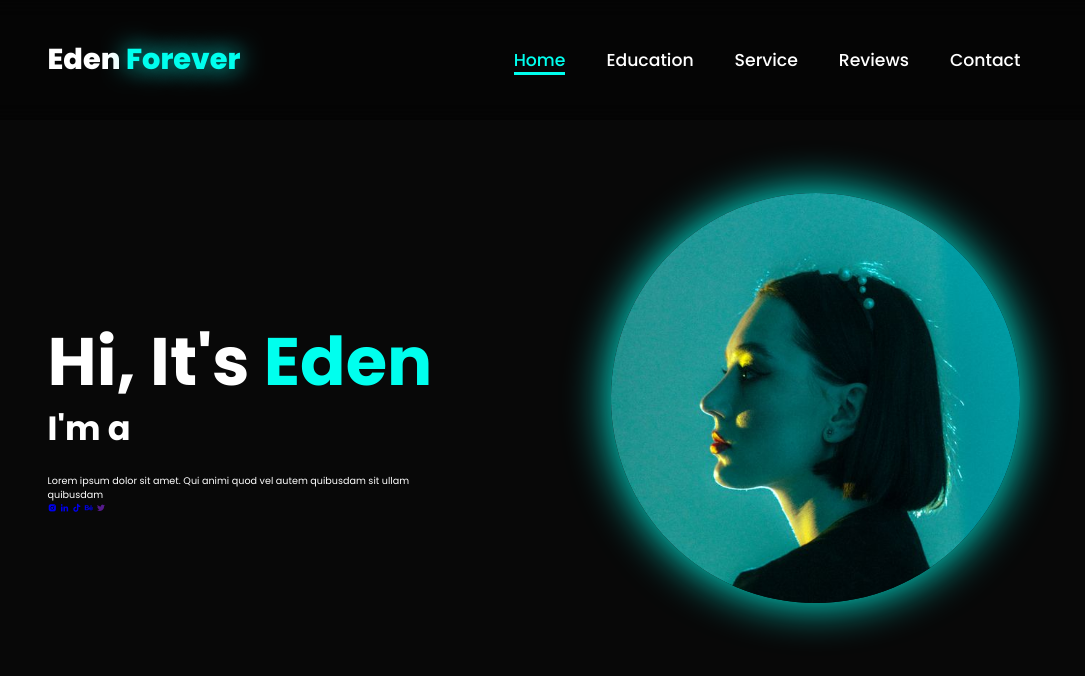
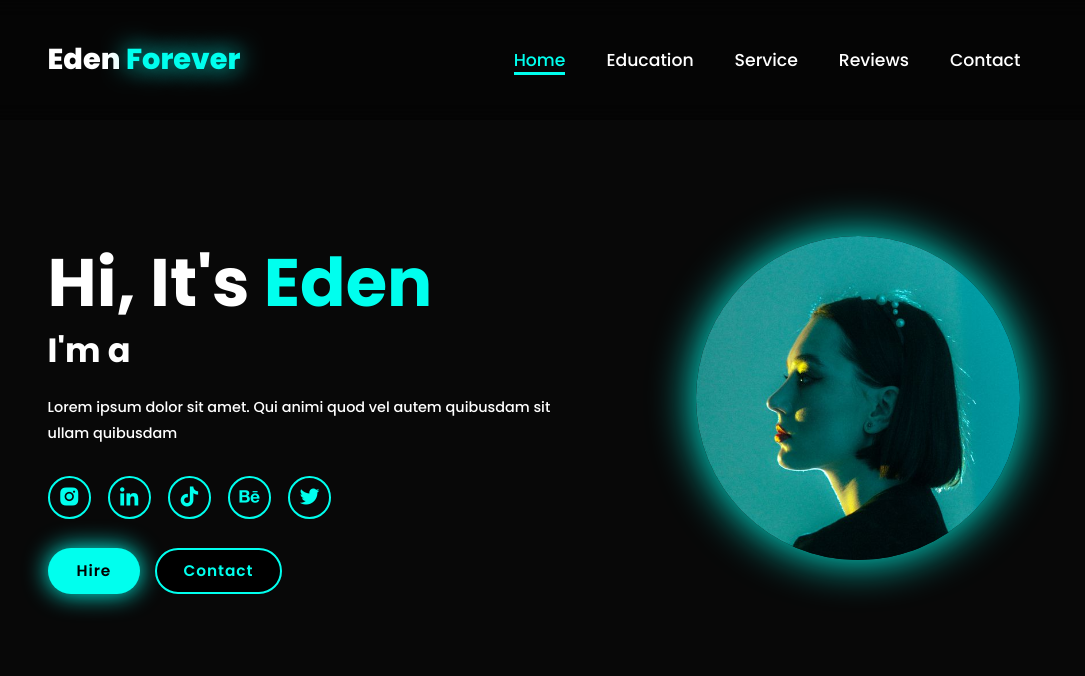
Before and after one commit to littxx/demonst, a plain HTML site: page index.html in a window 1280 px wide. Shown: the whole page, without its empty margins (106-1191 px from the left). Drawn offline with nearby package versions, Linux system fonts and the light colour scheme.

Commit message:
finalized buttons

```diff
--- a/index.html
+++ b/index.html
@@ -43,8 +43,8 @@
         </div>
 
         <div class="btn-group">
-          <a href="#" class="btn"></a>
-          <a href="#contact"></a>
+          <a href="#" class="btn">Hire </a>
+          <a href="#contact" class="btn">Contact</a>
         </div>
       </div>
       <div class="home-img">
--- a/style.css
+++ b/style.css
@@ -67,7 +67,12 @@ body {
   border-bottom: 3px solid transparent;
 }
 
-.navbar a:hover,
+.navbar a:hover {
+  transform: scale(1.1);
+  color: var(--main-color);
+  border-bottom: 3px solid var(--main-color);
+}
+
 .navbar a.active {
   color: var(--main-color);
   border-bottom: 3px solid var(--main-color);
@@ -136,9 +141,79 @@ span {
   box-shadow: 0 0 45px var(--main-color);
 
   cursor: pointer;
-  transition: 0.4s ease-in-out;
+  transition: 0.5s ease-in-out;
 }
 
 .home-img img:hover {
   transform: scale(1.1);
+  box-shadow: 0 0 25px var(--main-color), 0 0 50px var(--main-color),
+    0 0 100px var(--main-color);
 }
+
+.home-content p {
+  font-size: 1.5rem;
+  font-weight: 500;
+  line-height: 1.8;
+  max-width: 1000px;
+}
+
+.social-icons a {
+  display: inline-flex;
+  justify-content: center;
+  align-items: center;
+  width: 4.5rem;
+  height: 4.5rem;
+  background: transparent;
+  border: 2px solid var(--main-color);
+  font-size: 2.5rem;
+  border-radius: 50%;
+  color: var(--main-color);
+  margin: 3rem 1.5rem 3rem 0;
+  transition: 0.3s ease;
+}
+.social-icons a:hover {
+  transform: scale(1.3) translate(-5px);
+  cursor: pointer;
+  color: white;
+  box-shadow: 0 0 25px var(--main-color);
+  background-color: var(--main-color);
+}
+
+.btn {
+  display: inline-block;
+  padding: 1rem 2.8rem;
+  background: var(--main-color);
+  box-shadow: 0 0 25px var(--main-color);
+  border-radius: 4rem;
+  font-size: 1.6rem;
+  color: black;
+  border: 2px solid transparent;
+  letter-spacing: 0.1rem;
+  font-weight: 600;
+  transition: 0.3s ease-in-out;
+  cursor: pointer;
+}
+
+.btn:hover {
+  box-shadow: 0 0 25px var(--main-color);
+  transform: scale(1.3);
+  color: aliceblue;
+}
+
+.btn-group {
+  display: flex;
+  align-items: center;
+  gap: 1.5rem;
+}
+.btn-group a:nth-of-type(2) {
+  background-color: black;
+  color: var(--main-color);
+  border: 2px solid var(--main-color);
+  box-shadow: 0 0 25px transparent;
+}
+
+.btn-group a:nth-of-type(2):hover {
+  box-shadow: 0 0 25px var(--main-color);
+  background-color: var(--main-color);
+  color: #080808;
+}
```
